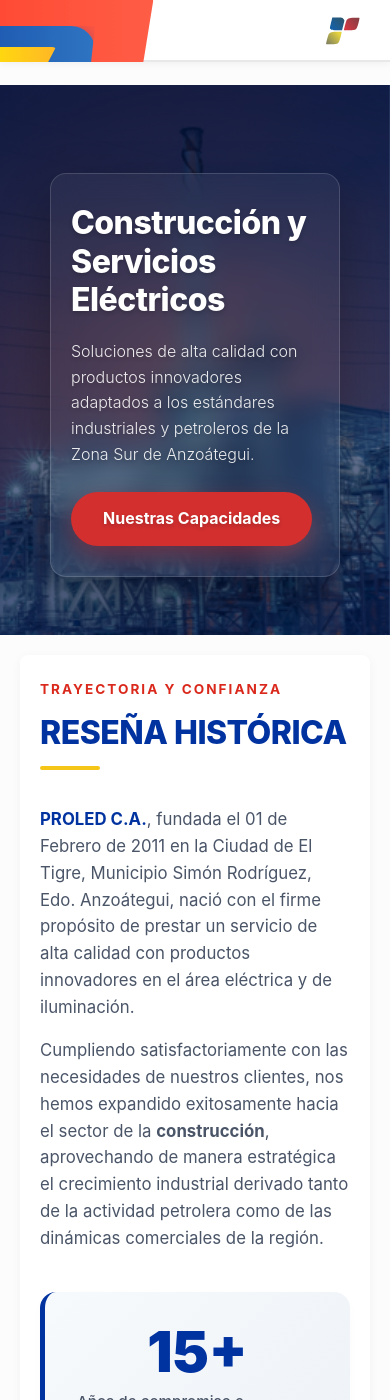
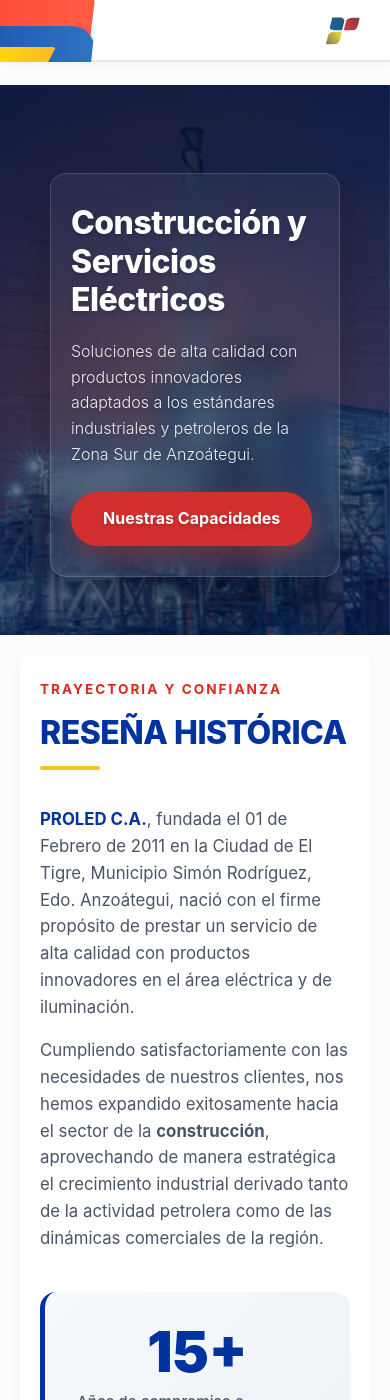
Before and after one commit to ing-nestorgomez/belorp, a Jekyll site: the page built from index.html, in a window 390 px wide and 1400 px high. Built offline with Jekyll 4.4.1, drawn with Linux system fonts in a browser that asks for light colours.

Commit message:
Update styles for top-bar and responsive design

```diff
--- a/assets/css/styles.css
+++ b/assets/css/styles.css
@@ -21,7 +21,7 @@
 }
 
 /* ==========================================================================
-   HEADER FIJO Y FRANJAS CORPORATIVAS
+   2. HEADER FIJO Y FRANJAS CORPORATIVAS
    ========================================================================== */
 .top-bar {
   position: fixed;
@@ -39,7 +39,7 @@
   box-shadow: 0 4px 20px rgba(0, 0, 0, 0.08);
 }
 
-.container {
+.top-bar .container {
   max-width: 1600px;
   margin: 0 auto;
   padding: 0 40px;
@@ -143,7 +143,7 @@
   display: flex;
   align-items: center;
   position: relative;
-  margin-left: auto; /* <--- IMPORTANTE: Empuja el logo a la derecha */
+  margin-left: auto; /* Empuja el logo hacia la derecha dentro del padding de container */
 }
 
 .logo-container:hover {
@@ -164,8 +164,12 @@
 
 /* Adaptación para pantallas pequeñas */
 @media (max-width: 768px) {
-  .container {
-    padding: 0 16px; /* Reduce el margen lateral en móviles para separarlo del borde derecho */
+  .top-bar .container {
+    padding: 0 20px; /* <--- Crea un espacio interno para que el logo no toque el borde derecho */
+  }
+
+  .stripe-red {
+    width: 50%; /* Reduce la franja roja en móviles para dar suficiente aire al isotipo */
   }
 
   .logo-icon img {
@@ -213,7 +217,7 @@
   content: '';
   position: absolute;
   top: -8px;
-  right: 20px; /* Posicionado hacia la derecha */
+  right: 18px; /* Posicionado centrado bajo el isotipo en móviles */
   transform: rotate(45deg);
   width: 16px;
   height: 16px;
```
